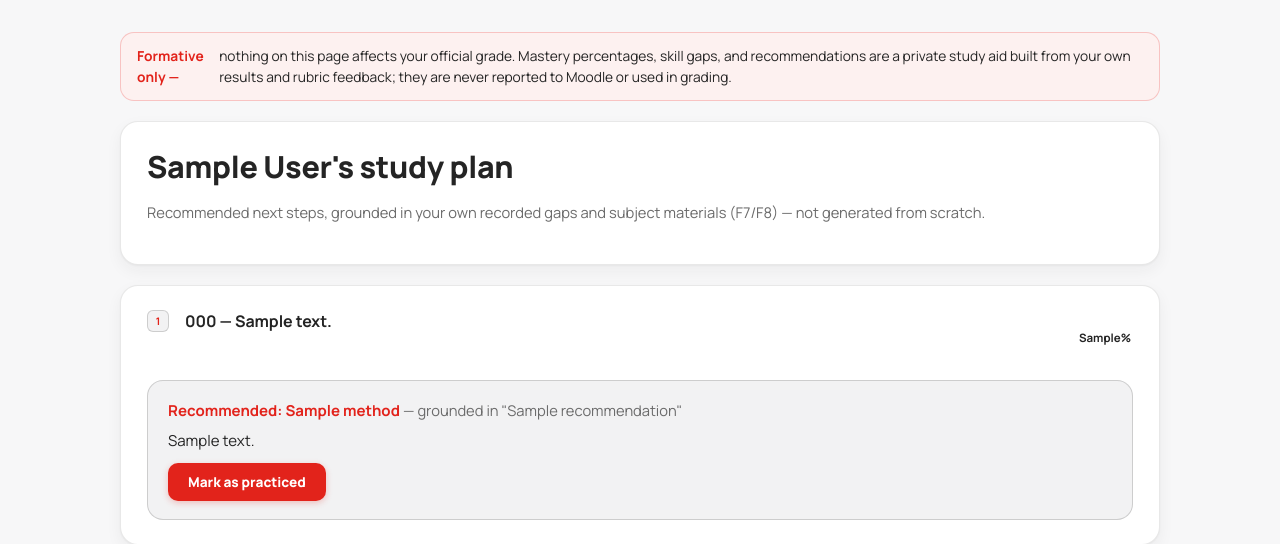
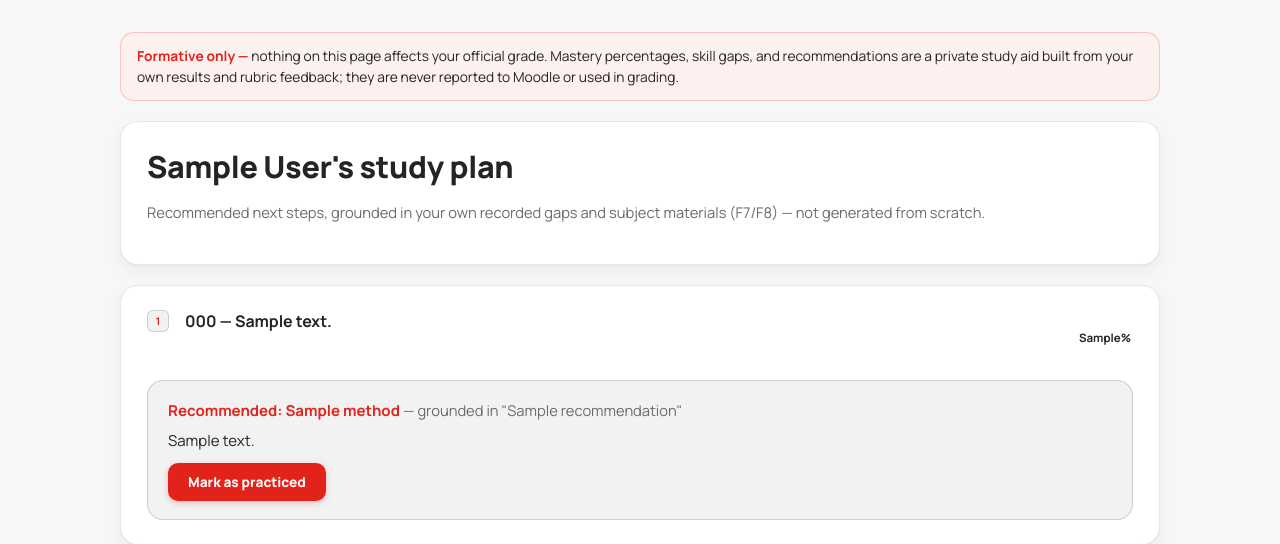
Before and after one commit to Kartik0219/learning-journey-assistant, a Flask app: template src/deliver/templates/plan.html in a window 1280 px wide. Shown: the part 62-606 px from the top of the page. Run offline with Flask 3, Linux system fonts and the light colour scheme; the template is opened without the code that fills it: most values are stand-ins (such as "Sample title", 1, 10 or a date in 2020); some web fonts are replaced.

Commit message:
Refactor disclaimer styles in base.html
Removed flex display and alignment from disclaimer.

```diff
--- a/src/deliver/templates/base.html
+++ b/src/deliver/templates/base.html
@@ -76,9 +76,6 @@
       box-shadow: 0 1px 2px rgba(36,36,36,0.04), 0 6px 16px rgba(36,36,36,0.05);
     }
     .disclaimer {
-      display: flex;
-      align-items: flex-start;
-      gap: 10px;
       background: #fdf1f0;
       border: 1.5px solid rgba(226,35,27,0.22);
       border-radius: 14px;
```
